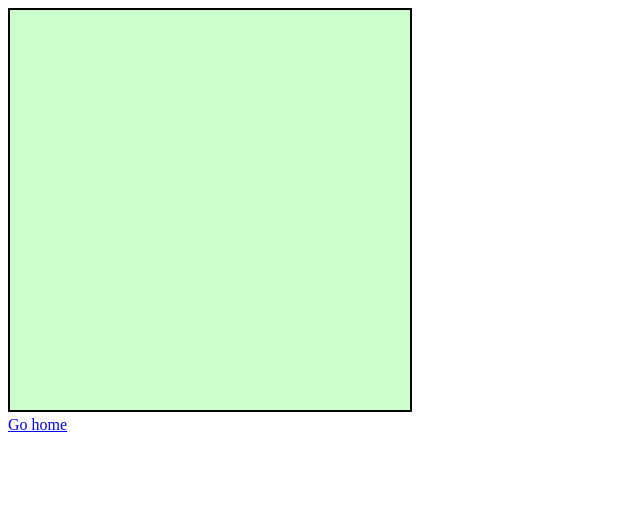
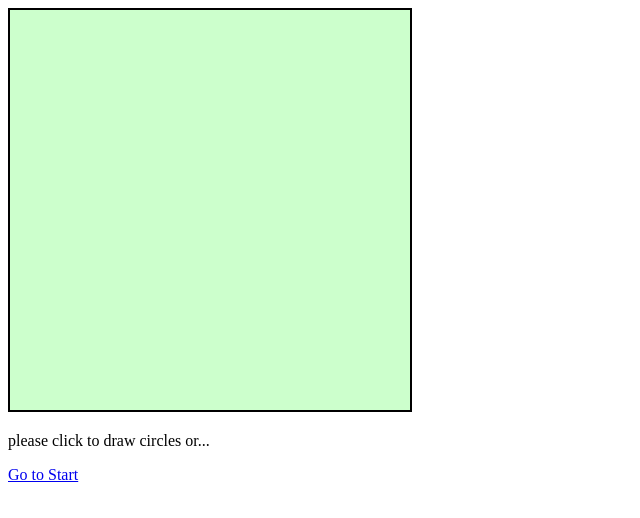
Before and after one commit to helikopterelidojosa/circles-choose-3-variants, a plain HTML site: page 1.html in a window 1280 px wide. Shown: the whole page, without its empty margins (0-640 px from the left). Drawn offline with Linux system fonts and the light colour scheme.

Commit message:
Update 1.html

```diff
--- a/1.html
+++ b/1.html
@@ -12,7 +12,7 @@
     <script src="./1.js"></script>
 
     <br>
-
-    <a href="./index.html">Go home</a>
+    <p>please click to draw circles or...</p>
+    <a href="./index.html">Go to Start</a>
 </body>
 </html>
```
